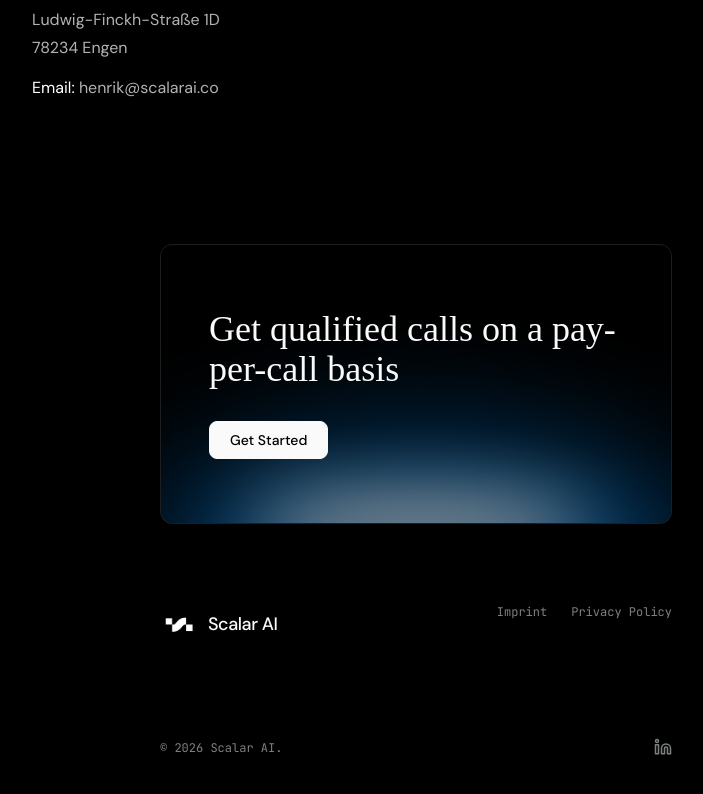
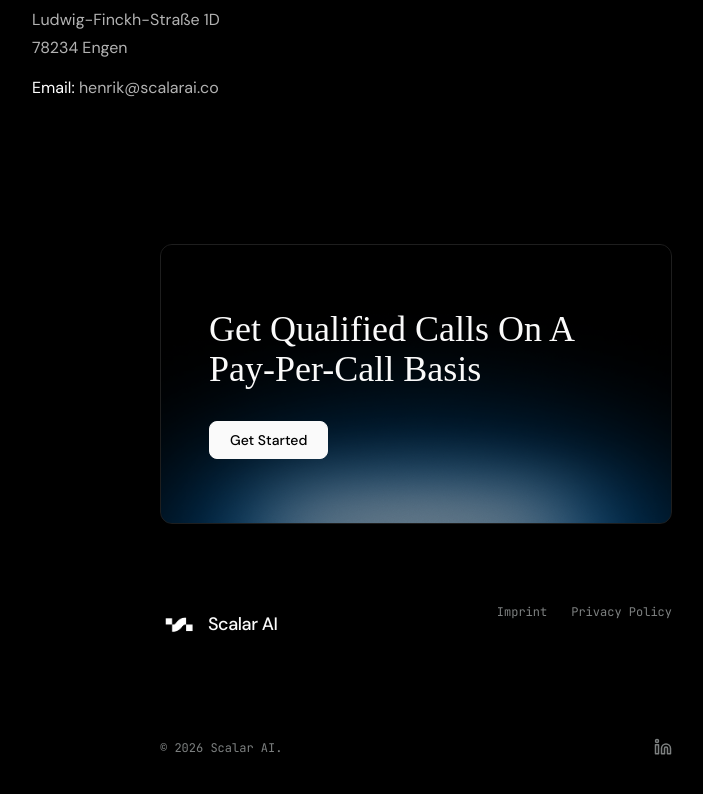
Before and after one commit to HenrikFrs/scalar_website, a React (Vite) app: page /privacy-policy in a window 1280 px wide. Shown: the part 3484-4278 px from the top of the page, without its empty margins (224-927 px from the left). Built offline with nearby package versions, Linux system fonts and the light colour scheme; a web font is replaced by a local one.

Commit message:
Footer CTA update

```diff
--- a/src/components/Footer.jsx
+++ b/src/components/Footer.jsx
@@ -22,7 +22,7 @@ const Footer = () => {
         >
           <div className="absolute inset-0 bg-black/40" />
           <h2 className="relative z-10 text-3xl md:text-4xl font-medium tracking-normal font-serif text-foreground max-w-3xl leading-tight">
-            Get qualified calls on a pay-per-call basis
+            Get Qualified Calls On A Pay-Per-Call Basis
           </h2>
           <MagneticButton
             variant="heroPrimary"
```
